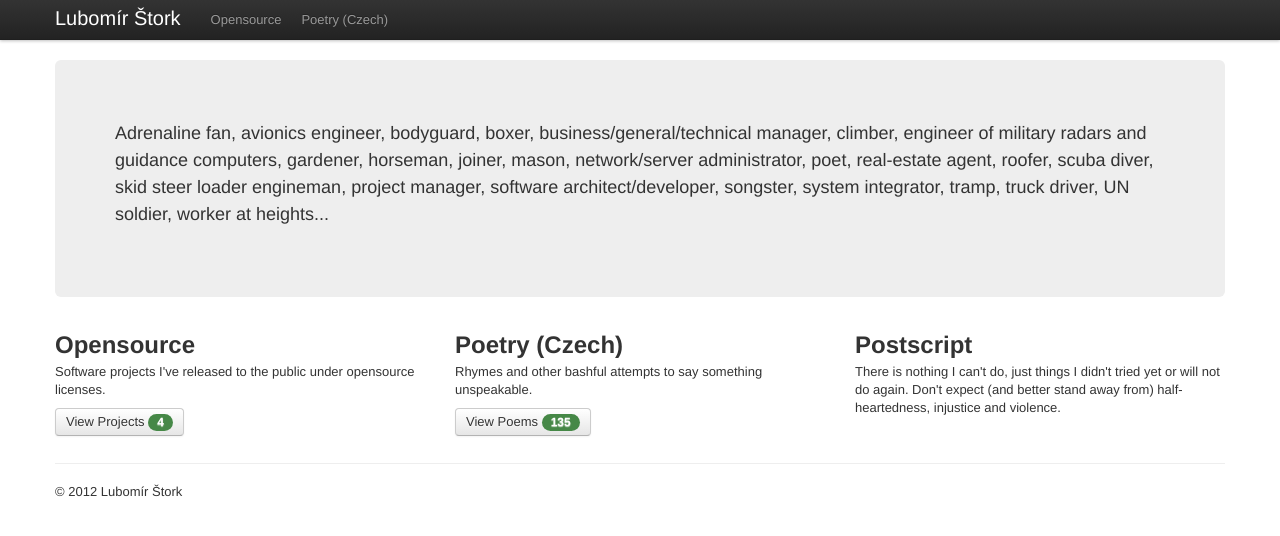
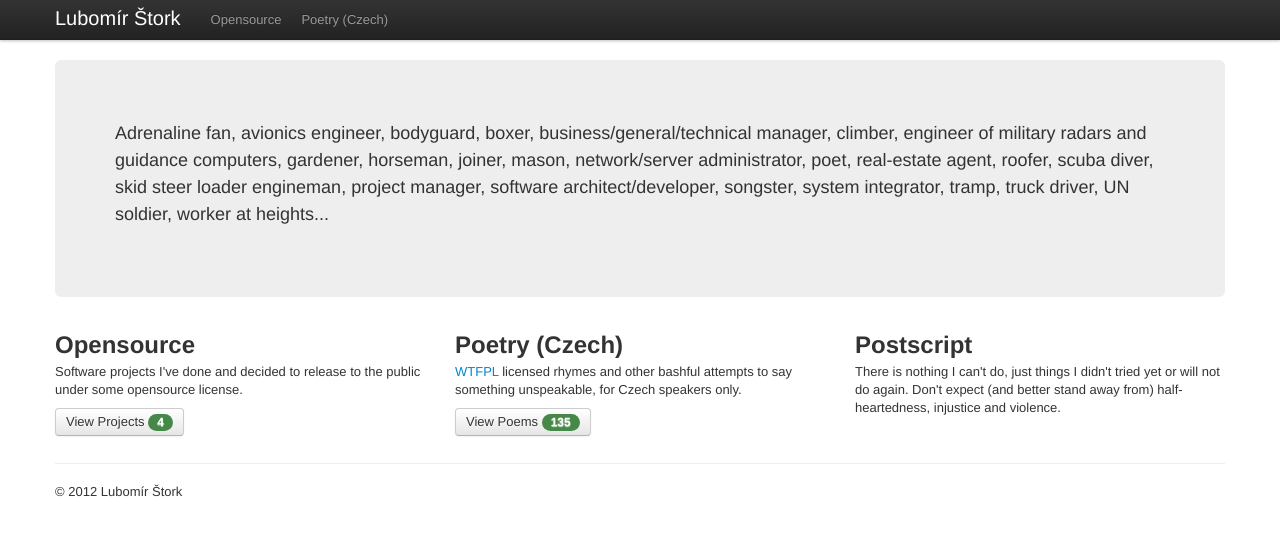
Before and after one commit to stork/stork.github.io, a Jekyll site: the page built from index.html, in a window 1280 px wide. Shown: the top 536 px of the page. Built offline with Jekyll 4.4.1, drawn with Linux system fonts in a browser that asks for light colours.

Commit message:
Tweak homepage

```diff
--- a/index.html
+++ b/index.html
@@ -16,12 +16,12 @@ title: Home
 <div class="row">
 	<div class="span4">
 		<h2>Opensource</h2>
-		<p>Software projects I've released to the public under opensource licenses.</p>
+		<p>Software projects I've done and decided to release to the public under some opensource license.</p>
 		<p><a class="btn" href="/opensource/index.html">View Projects <span class="badge badge-success">{{ site.tags.page | size }}</span></a></p>
 	</div>
 	<div class="span4">
 		<h2>Poetry (Czech)</h2>
-		<p>Rhymes and other bashful attempts to say something unspeakable.</p>
+		<p><a href="http://sam.zoy.org/wtfpl/">WTFPL</a> licensed rhymes and other bashful attempts to say something unspeakable, for Czech speakers only.</p>
 		<p><a class="btn" href="/poetry/index.html">View Poems <span class="badge badge-success">{{ site.tags.poem | size }}</span></a></p>
 	</div>
 	<div class="span4">
```
